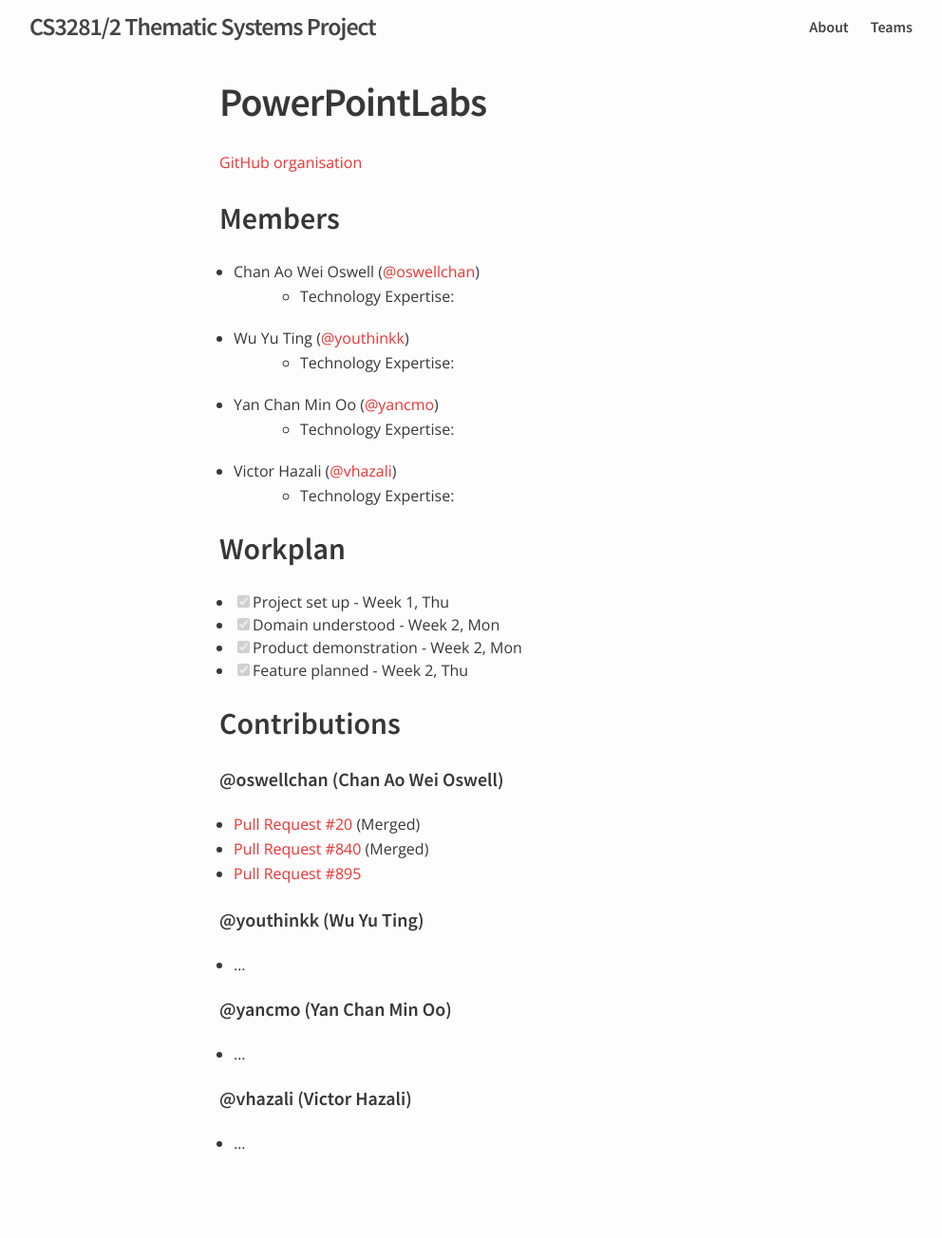
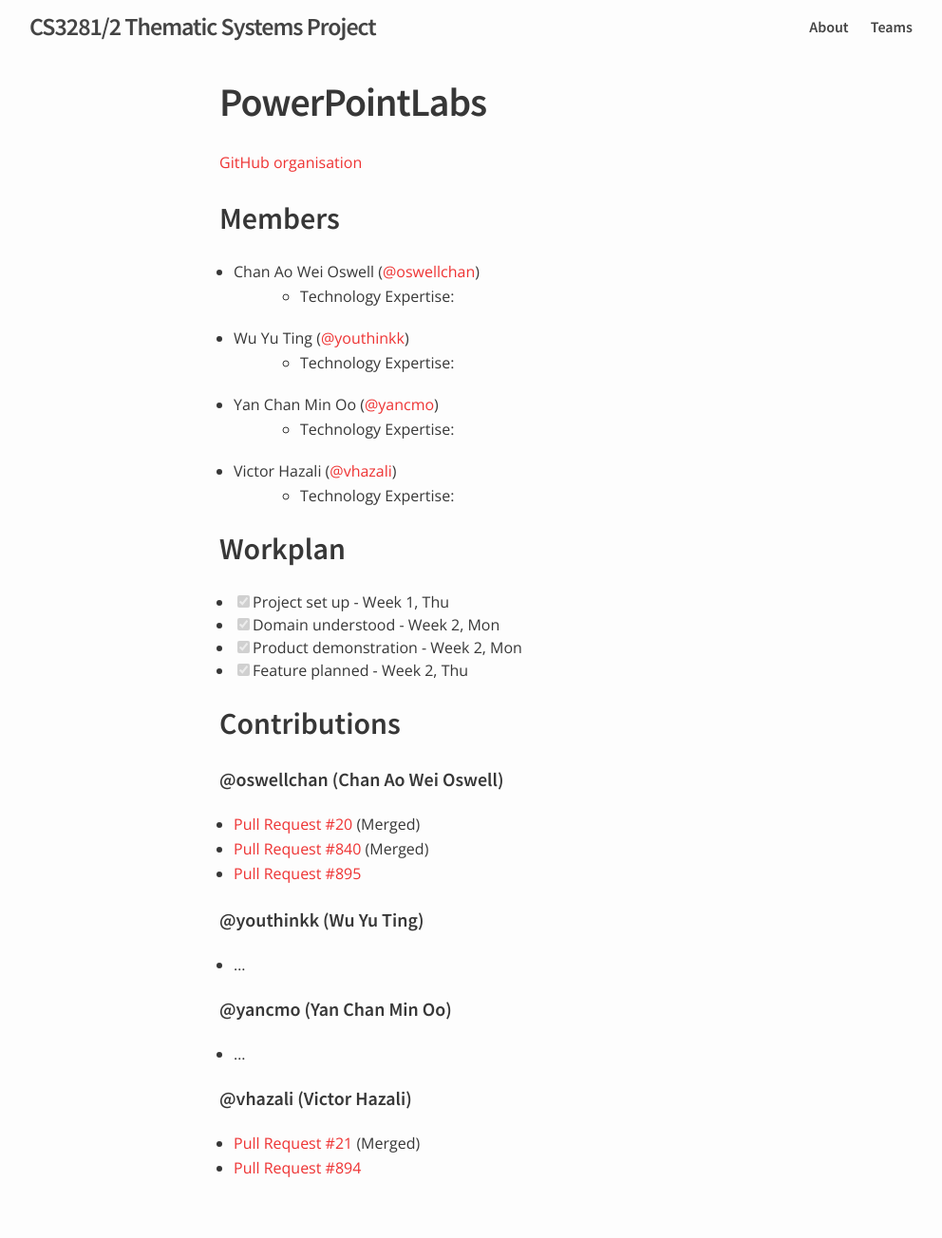
Before and after one commit to nus-oss/cs3281-AY1516S2-website, a Jekyll site: the page built from teams/powerpointlabs.md, in a window 1280 px wide. Shown: the whole page at 95% size, without its empty margins (139-1131 px from the left). Built offline with Jekyll 4.4.1, drawn with Linux system fonts in a browser that asks for light colours; before the commit the page ends 1276 px from its top, so only the background shows below that.

Commit message:
Update powerpointlabs.md

```diff
--- a/teams/powerpointlabs.md
+++ b/teams/powerpointlabs.md
@@ -12,7 +12,7 @@
    - Technology Expertise:
  - Yan Chan Min Oo ([@yancmo](https://yancmo.wordpress.com/))
    - Technology Expertise:
- - Victor Hazali ([@vhazali]())
+ - Victor Hazali ([@vhazali](https://https://blog.nus.edu.sg/victorhz3281/))
    - Technology Expertise:
 
 ## Workplan
@@ -36,4 +36,5 @@
 * ...
 
 #### @vhazali (Victor Hazali)
-* ...
+* [Pull Request #21](https://github.com/PowerPointLabs/PowerPointLabs-Website/pull/21) (Merged)
+* [Pull Request #894](https://github.com/PowerPointLabs/PowerPointLabs/pull/894)
```
